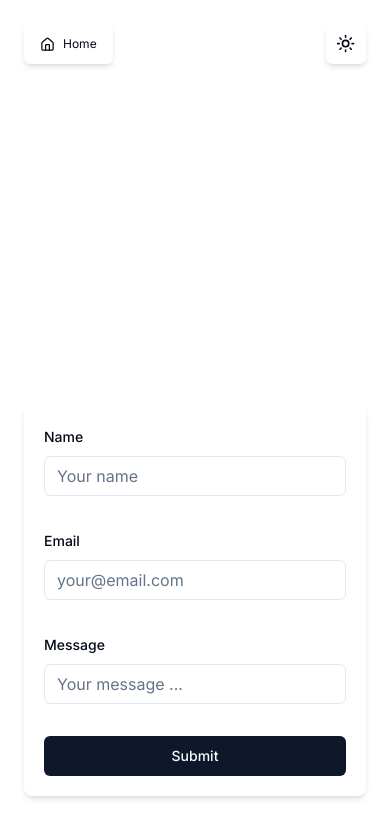
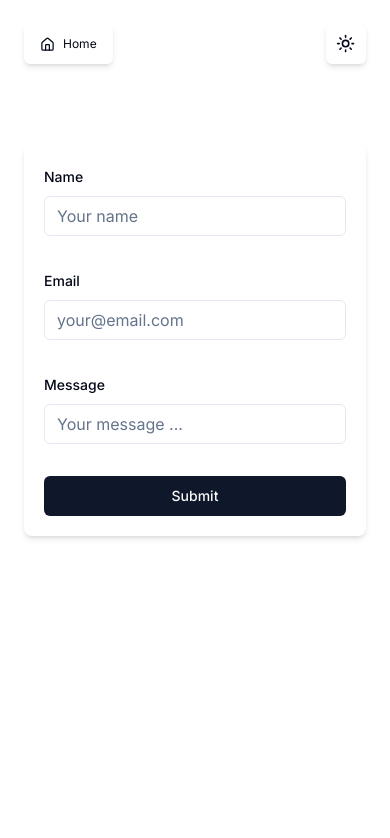
Before and after one commit to Pedrinvits/personal-portfolio, a Next.js app: page /chat in a window 390 px wide. Shown: the top 838 px of the page. Built offline with nearby package versions, Linux system fonts and the light colour scheme.

Commit message:
fix : component height in mobile

```diff
--- a/src/app/chat/page.tsx
+++ b/src/app/chat/page.tsx
@@ -8,7 +8,7 @@ import { Suspense } from "react";
 
 export default function chat () {
     return (
-        <main className="flex min-h-screen flex-col items-center justify-between p-6 sm:p-24">
+        <main className="flex min-h-fit flex-col items-center justify-between p-6 sm:p-24">
             <div className="flex w-full justify-between">
                 <Button className="self-start bg-card hover:bg-card shadow-md">
                     <Link href={'/'}><span className="text-xs font-normal text-foreground flex items-center justify-center gap-2 hover:text-slate-500"><HomeIcon size={15} />Home</span>
```
